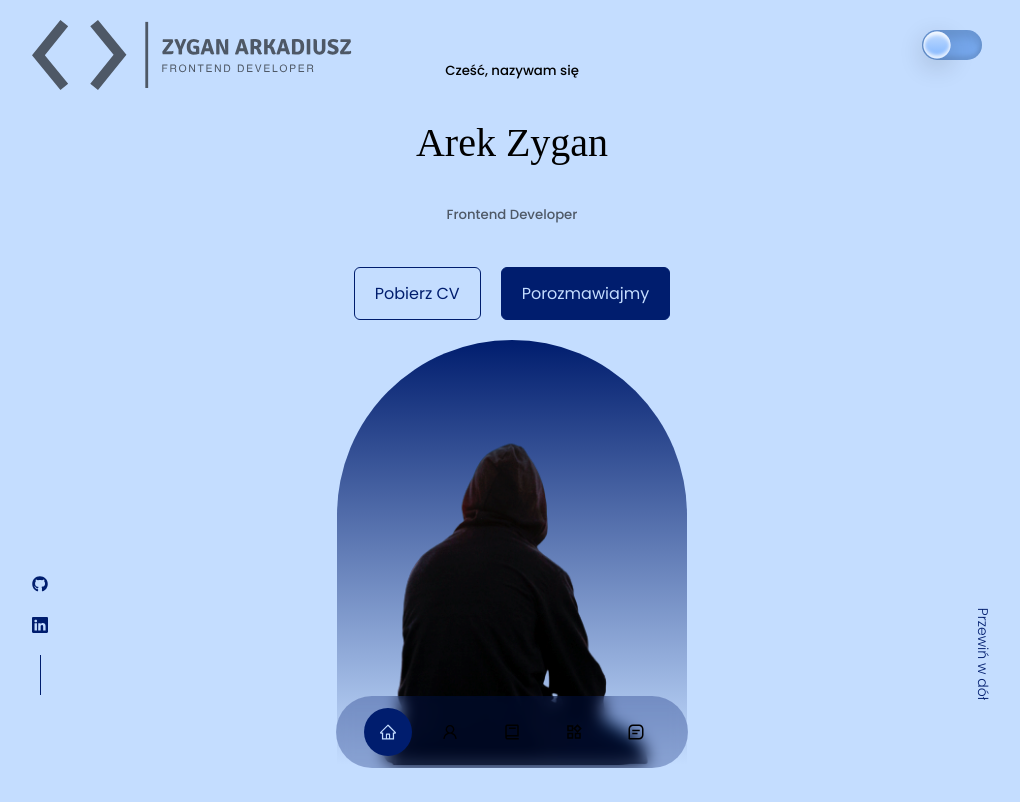
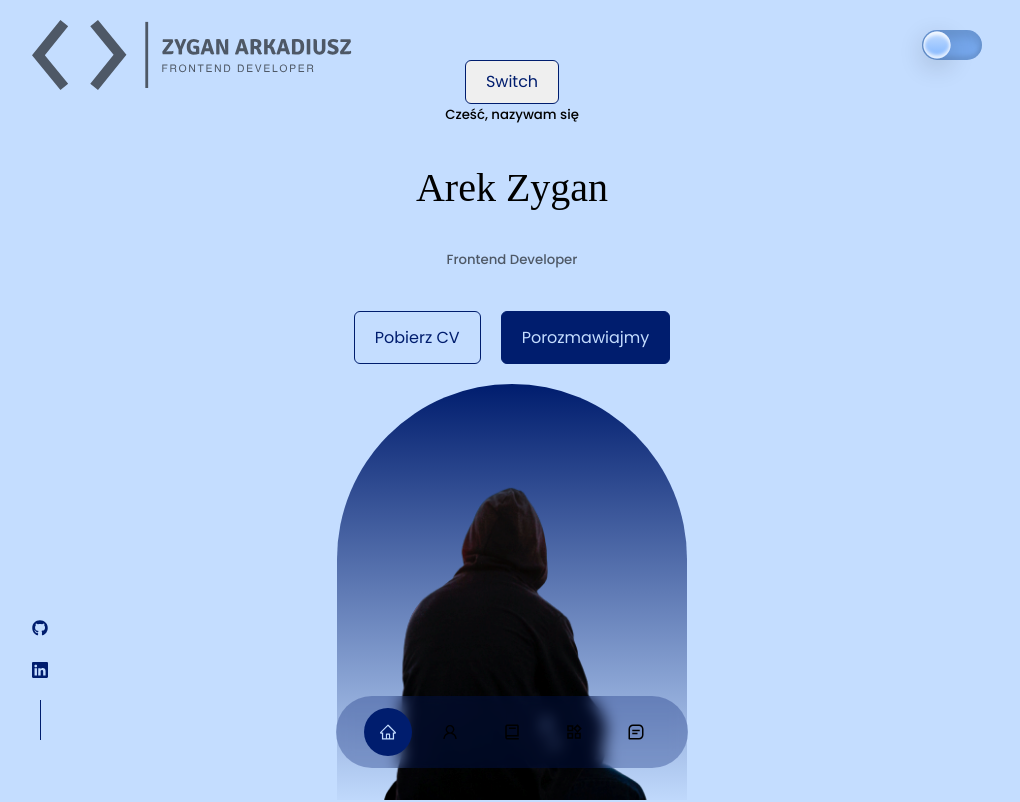
Before and after one commit to Zyar3k/new-port, a React (Create React App) app: page / in a window 1280 px wide. Shown: the top 802 px of the page, without its empty margins (128-1148 px from the left). Built offline with nearby package versions, Linux system fonts and the light colour scheme; a web font is replaced by a local one.

Commit message:
Add reducer to project

```diff
--- a/src/components/Header/CTA.jsx
+++ b/src/components/Header/CTA.jsx
@@ -1,13 +1,21 @@
+import { useEffect, useState, useContext } from "react";
 import CV from "../../assets/Zygan Arkadiusz CV - PL.pdf";
+import { data } from "../../data/lang/data.js";
+import { AppContext } from "../../context/AppContext";
 
 const CTA = () => {
+  const { lang } = useContext(AppContext);
+  const [content, setContent] = useState(data.pl.header);
+  useEffect(() => {
+    setContent(data[lang].header);
+  }, [lang]);
   return (
     <div className="cta">
       <a href={CV} download className="btn">
-        Pobierz CV
+        {content.cvBtn}
       </a>
       <a href="#contact" className="btn btn-primary">
-        Porozmawiajmy
+        {content.contactBtn}
       </a>
     </div>
   );
--- a/src/components/Header/Header.jsx
+++ b/src/components/Header/Header.jsx
@@ -1,17 +1,29 @@
+import { useEffect, useState, useContext } from "react";
 import HOOD from "../../assets/hood.png";
 import ThemeButton from "../ThemeButton/ThemeButton";
 import CTA from "./CTA";
+import HeaderSocials from "./HeaderSocials";
+import { data } from "../../data/lang/data.js";
 
+import { AppContext } from "../../context/AppContext";
 import "./Header.scss";
-import HeaderSocials from "./HeaderSocials";
 
 const Header = () => {
+  const { lang, switchLanguage } = useContext(AppContext);
+  const [content, setContent] = useState(data.pl.header);
+  useEffect(() => {
+    setContent(data[lang].header);
+  }, [lang, setContent]);
+
   return (
     <header>
       <div className="container header__container">
+        <button className="btn" onClick={switchLanguage}>
+          Switch
+        </button>
         <ThemeButton />
-        <h5>Cześć, nazywam się</h5>
-        <h1 className="title">Arek Zygan</h1>
+        <h5>{content.subtitle}</h5>
+        <h1 className="title">{content.title}</h1>
         <h5 className="text-light">Frontend Developer</h5>
         <div className="logo">
           <svg viewBox="0 0 356 74.1269508013157">
@@ -50,7 +62,7 @@ const Header = () => {
         </div>
 
         <a href="#contact" className="scroll__down">
-          Przewiń w dół
+          {/* {content.scrollDown} */}
         </a>
       </div>
     </header>
--- a/src/components/Header/Header.scss
+++ b/src/components/Header/Header.scss
@@ -18,13 +18,8 @@ header {
   left: 0;
 
   svg {
-    fill: $light-clr-text-opa;
     transition: $transition;
     height: 70px;
-
-    &:hover {
-      fill: $light-clr-text;
-    }
   }
 }
 
--- a/src/components/ThemeButton/ThemeButton.jsx
+++ b/src/components/ThemeButton/ThemeButton.jsx
@@ -4,13 +4,13 @@ import { AppContext } from "../../context/AppContext";
 import "./ThemeButton.scss";
 
 const ThemeButton = () => {
-  const { theme, setTheme } = useContext(AppContext);
-  console.log(theme);
+  const { theme, switchTheme } = useContext(AppContext);
+
   return (
     <div className="toggle-wrapper">
       <div
         className={`${theme}` === "dark" ? "toggle active" : "toggle"}
-        onClick={() => setTheme(theme === "light" ? "dark" : "light")}
+        onClick={switchTheme}
       >
         <i className="indicator" />
       </div>
--- a/src/context/AppContext.jsx
+++ b/src/context/AppContext.jsx
@@ -1,11 +1,36 @@
-import { createContext, useState } from "react";
+import { createContext, useState, useReducer } from "react";
 
-export const AppContext = createContext({ theme: "light" });
+import appReducer, {
+  SWITCH_LANGUAGE,
+  SWITCH_THEME,
+} from "../reducers/AppReducers";
+const initialState = {
+  theme: "light",
+  lang: "pl",
+};
+
+export const AppContext = createContext(initialState);
 
 export const AppProvider = ({ children }) => {
-  const [theme, setTheme] = useState("light");
+  const [state, dispatch] = useReducer(appReducer, initialState);
+
+  const switchTheme = () => {
+    dispatch({ type: SWITCH_THEME });
+  };
+
+  const switchLanguage = () => {
+    dispatch({ type: SWITCH_LANGUAGE });
+  };
+
   return (
-    <AppContext.Provider value={{ theme, setTheme }}>
+    <AppContext.Provider
+      value={{
+        switchTheme,
+        switchLanguage,
+        theme: state.theme,
+        lang: state.lang,
+      }}
+    >
       {children}
     </AppContext.Provider>
   );
--- /dev/null
+++ b/src/data/lang/data.js
@@ -0,0 +1,60 @@
+export const data = {
+  pl: {
+    header: {
+      subtitle: "Cześć, nazywam się",
+      title: "Arek Zygan",
+      subtitle2: "Frontend Developer",
+      cvBtn: "Pobierz CV",
+      contactBtn: "Porozmawiajmy",
+      scrollDown: "Przewiń dół",
+    },
+    about: {
+      subtitle: "Dowiedz się więcej",
+      title: "O mnie",
+      experience: "Doświadczenie",
+      smallExperience: "3+ lata Projekty niekomercyjne",
+      projects: "Projekty",
+      smallProjects: "15+ Ukończone",
+      content1:
+        "Nazywam się Arkadiusz Zygan. W 2019 roku postanowiłem usystematyzować wiedzę z zakresu kodowania i programowania. Na przestrzeni lat interesowałem się nowymi technologiami, jednak nie uzyskałem pełnej wiedzy teoretycznej, jak i nie zrealizowałem praktycznych projektów. Postanowiłem to zmienić. Od tamtego czasu systematycznie uczę się programowania po stronie front-endu z elementami back-endu.",
+      content2:
+        " Ukończyłem intensywny 9-miesięczny kurs programowania pod opieką indywidualnego mentora – Bootcamp Web Developer Plus w Kodilla. Uczestniczyłem również w szkoleniach rozszerzających moje umiejętności na platformie Udemy z zakresu javascript, react i data science. Na bieżąco obserwuje zmiany w trendach, posiłkując się wieloma kanałami tematycznymi na youtube (m.in. Dev Ed - bardzo duża wiedza i zaraźliwy optymizm autora, Web Dev Simplified - 'kopalnia' wiedzy, DesignCourse - fachowo i konkretnie na temat designu).",
+      content3:
+        "'Praktyka czyni mistrza' - każdy z nas to słyszał chociaż raz w swoim życiu. Zgadzam się, ale uważam, że trzeba dodać 'świadome ćwiczenie' - termin ten wykuł Anders Erics­son. Uważa on również, że aby osiągnąć wysoki poziom w dowolnej dziedzinie potrzeba nawet 10000 godzin. Zdaję sobię sprawę, że wciąż dużo pracy przede mną. Ćwiczę i rozwijam swoje umiejętności w javascript, react, html5 oraz css/sass. Wiem, że jestem na początku tej drogi, ale jestem zmotywowany, aby stawiać kolejne kroki.",
+      aboutBtn: "Porozmawiajmy",
+    },
+    experience: {
+      subtitle: "Doświadczenie w pracy",
+      title: "Moje umiejętności",
+    },
+    portfolio: {
+      subtitle: "Wybrane projekty",
+      title: "Portfolio",
+    },
+    contact: {
+      subtitle: "Skontaktuj się ze mną",
+      title: "Kontakt do mnie",
+      fName: "Twoje imię",
+      fMail: "Twój email",
+      fMessage: "Twoja wiadomość",
+      sendMessage: "Wyślij wiadomość",
+    },
+    footer: {
+      home: "Home",
+      about: "O mnie",
+      experience: "Doświadczenie",
+      portfolio: "Portfolio",
+      contact: "Kontakt",
+    },
+  },
+  en: {
+    header: {
+      subtitle: "Hello I'm",
+      title: "Arek Zygan",
+      subtitle2: "Frontend Developer",
+      cvBtn: "Download CV",
+      contactBtn: "Let's talk",
+      scrollDown: "Scroll down",
+    },
+  },
+};
--- /dev/null
+++ b/src/reducers/AppReducers.js
@@ -0,0 +1,31 @@
+export const SWITCH_LANGUAGE = "SWITCH_LANGUAGE";
+export const SWITCH_THEME = "SWITCH_THEME";
+
+export default function appReducer(state, action) {
+  switch (action.type) {
+    case SWITCH_LANGUAGE:
+      let actualLang;
+      if (state.lang === "pl") {
+        actualLang = "en";
+      } else if (state.lang === "en") {
+        actualLang = "pl";
+      }
+      return {
+        ...state,
+        lang: actualLang,
+      };
+    case SWITCH_THEME:
+      let actualTheme;
+      if (state.theme === "light") {
+        actualTheme = "dark";
+      } else if (state.theme === "dark") {
+        actualTheme = "light";
+      }
+      return {
+        ...state,
+        theme: actualTheme,
+      };
+    default:
+      return state;
+  }
+}
```
